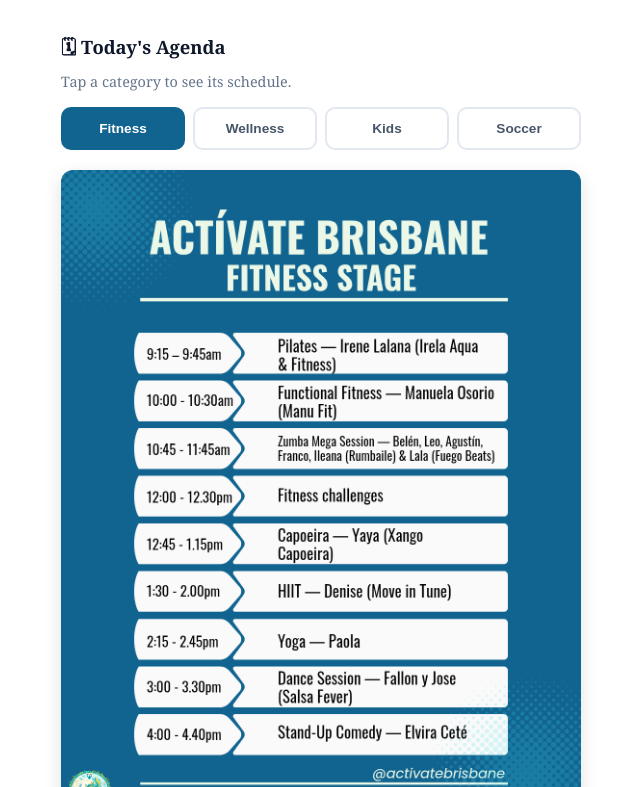
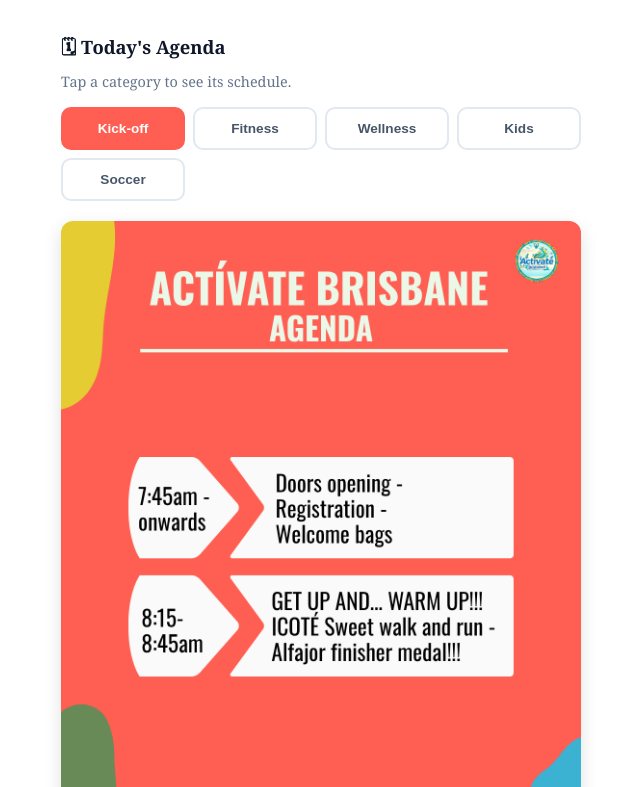
Before and after one commit to irenelalana/personal-website, a Next.js app: page /map-and-agenda in a window 1280 px wide. Shown: the part 853-1640 px from the top of the page, without its empty margins (319-959 px from the left). Built offline with nearby package versions, Linux system fonts and the light colour scheme; no server answers.

Commit message:
update map agendas page

```diff
--- a/src/app/map-and-agenda/page.tsx
+++ b/src/app/map-and-agenda/page.tsx
@@ -4,14 +4,14 @@ import { useState } from 'react';
 
 // --- CONFIGURACIÓN DE LAS AGENDAS (misma data que la landing page) ---
 const AGENDAS = [
-  { id: 'fitness', label: 'Fitness', color: '#116490', image: '/images/agenda_fitness.png' },
-  { id: 'wellness', label: 'Wellness', color: '#688A57', image: '/images/agenda_wellness.png' },
-  { id: 'kids', label: 'Kids', color: '#E7A129', image: '/images/agenda_kids.png' },
-  { id: 'soccer', label: 'Soccer', color: '#E4CC32', image: '/images/agenda_soccer.png' },
+  { id: 'kickoff', label: 'Kick-off', color: '#FF5E52', image: '/images/EVENT AGENDAS.png' },
+  { id: 'fitness', label: 'Fitness', color: '#116490', image: '/images/FITNESS.png' },   // Rojo vibrante
+  { id: 'wellness', label: 'Wellness', color: '#688A57', image: '/images/WELLNESS.png' }, // Morado bienestar
+  { id: 'kids', label: 'Kids', color: '#E7A129', image: '/images/KIDS.png' },         // Azul celeste divertido
+  { id: 'soccer', label: 'Soccer', color: '#E4CC32', image: '/images/SOCCER.png' },     // Verde césped
 ];
-
 export default function MapAndAgendaPage() {
-  const [activeAgenda, setActiveAgenda] = useState('fitness');
+  const [activeAgenda, setActiveAgenda] = useState('kickoff');
 
   return (
     <div style={{ maxWidth: '520px', margin: '0 auto', padding: '20px 16px 60px' }}>
```
